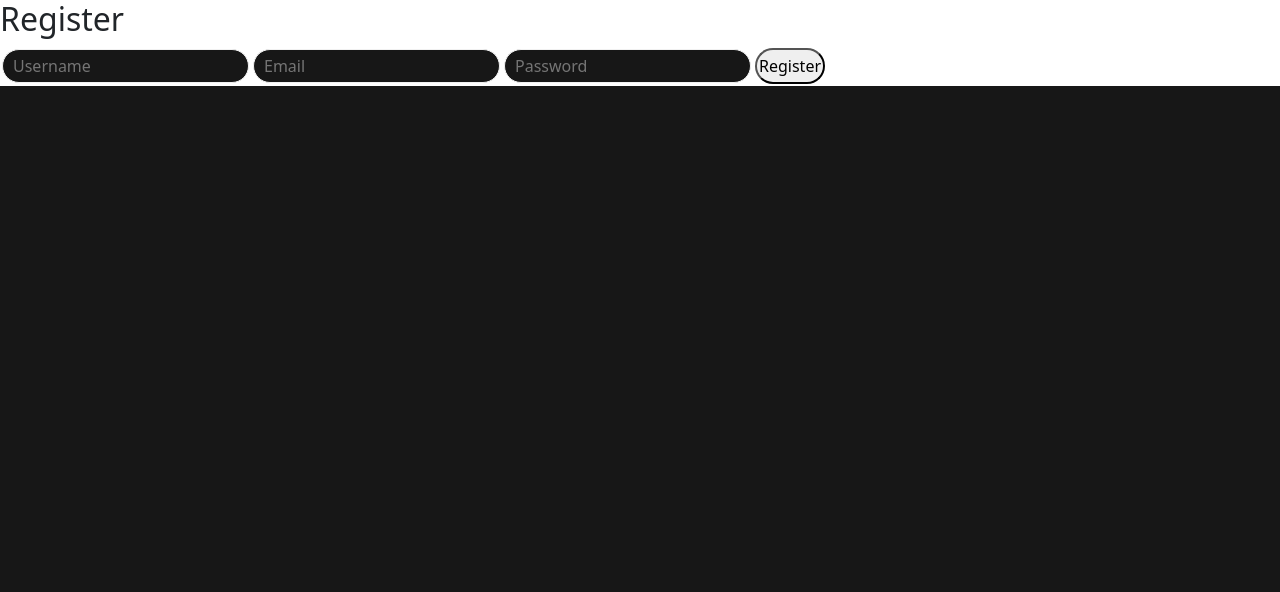
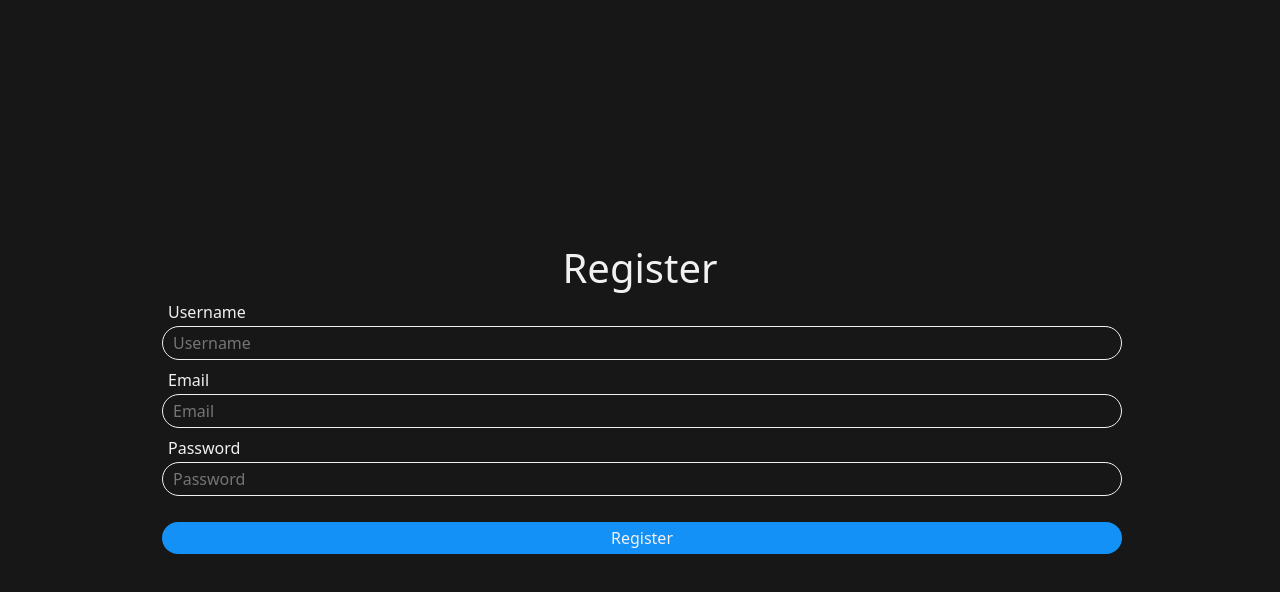
Before and after one commit to aleama01/ThisCover, a React (Create React App) app: page /registration in a window 1280 px wide. Shown: the top 592 px of the page. Built offline with nearby package versions, Linux system fonts and the light colour scheme.

Commit message:
retrieve schedules funct

```diff
--- a/src/components/AlbumCard.tsx
+++ b/src/components/AlbumCard.tsx
@@ -16,7 +16,7 @@ const AlbumCard = ({ album }: { album: IAlbum }) => {
       <div className='album-card-image my-3 position-relative'>
         <div className='position-absolute top-0 end-0 p-2' >
           <svg width="30" height="30" viewBox="0 0 20 21" fill="none" xmlns="http://www.w3.org/2000/svg">
-            <path fill-rule="evenodd" clip-rule="evenodd" d="M15.915 8.93686C12.6917 7.02562 7.375 6.85005 4.2975 7.78279C3.80333 7.93256 3.28083 7.65382 3.13167 7.16041C2.98167 6.667 3.26 6.14529 3.755 5.99552C7.2875 4.92466 13.1592 5.13184 16.87 7.33098C17.3142 7.59475 17.46 8.1672 17.1967 8.61069C16.9333 9.05418 16.3592 9.20062 15.915 8.93686ZM15.81 11.7684C15.5833 12.1345 15.1042 12.2493 14.7375 12.0246C12.05 10.3755 7.9525 9.89706 4.7725 10.8606C4.36083 10.9854 3.925 10.7533 3.8 10.3422C3.67583 9.93034 3.90833 9.49684 4.32 9.3712C7.95167 8.27121 12.4667 8.80373 15.5533 10.6983C15.92 10.923 16.035 11.4031 15.81 11.7684ZM14.5858 14.4867C14.4067 14.7813 14.0225 14.8736 13.7292 14.6939C11.3808 13.2611 8.425 12.9374 4.94417 13.7312C4.60917 13.8078 4.275 13.5981 4.19833 13.2636C4.12167 12.9283 4.33083 12.5946 4.66667 12.5181C8.47583 11.6486 11.7433 12.023 14.3792 13.6314C14.6733 13.8102 14.7658 14.1938 14.5858 14.4867ZM10 0.0853882C4.4775 0.0853882 0 4.55606 0 10.0701C0 15.585 4.4775 20.0549 10 20.0549C15.5233 20.0549 20 15.585 20 10.0701C20 4.55606 15.5233 0.0853882 10 0.0853882Z" fill="#F1F1F1" />
+            <path fillRule="evenodd" clipRule="evenodd" d="M15.915 8.93686C12.6917 7.02562 7.375 6.85005 4.2975 7.78279C3.80333 7.93256 3.28083 7.65382 3.13167 7.16041C2.98167 6.667 3.26 6.14529 3.755 5.99552C7.2875 4.92466 13.1592 5.13184 16.87 7.33098C17.3142 7.59475 17.46 8.1672 17.1967 8.61069C16.9333 9.05418 16.3592 9.20062 15.915 8.93686ZM15.81 11.7684C15.5833 12.1345 15.1042 12.2493 14.7375 12.0246C12.05 10.3755 7.9525 9.89706 4.7725 10.8606C4.36083 10.9854 3.925 10.7533 3.8 10.3422C3.67583 9.93034 3.90833 9.49684 4.32 9.3712C7.95167 8.27121 12.4667 8.80373 15.5533 10.6983C15.92 10.923 16.035 11.4031 15.81 11.7684ZM14.5858 14.4867C14.4067 14.7813 14.0225 14.8736 13.7292 14.6939C11.3808 13.2611 8.425 12.9374 4.94417 13.7312C4.60917 13.8078 4.275 13.5981 4.19833 13.2636C4.12167 12.9283 4.33083 12.5946 4.66667 12.5181C8.47583 11.6486 11.7433 12.023 14.3792 13.6314C14.6733 13.8102 14.7658 14.1938 14.5858 14.4867ZM10 0.0853882C4.4775 0.0853882 0 4.55606 0 10.0701C0 15.585 4.4775 20.0549 10 20.0549C15.5233 20.0549 20 15.585 20 10.0701C20 4.55606 15.5233 0.0853882 10 0.0853882Z" fill="#F1F1F1" />
           </svg>
         </div>
         <img src={album.image} className="album-card-image" />
--- a/src/components/AlbumCardsGallery.tsx
+++ b/src/components/AlbumCardsGallery.tsx
@@ -3,7 +3,7 @@ import { URL } from 'url'
 import { IAlbum } from '../interfaces'
 import AlbumCard from './AlbumCard'
 
-const AlbumCardsGallery = () => {
+const AlbumCardsGallery = ({ schedule }: { schedule: Array<any> }) => {
   const album: IAlbum = {
     title: "Lorem Ipsum",
     author: "Frank Sinatra",
--- a/src/components/Homepage.tsx
+++ b/src/components/Homepage.tsx
@@ -1,16 +1,45 @@
-import React from 'react'
+import React, { useEffect, useState } from 'react'
 import AlbumCardsGallery from './AlbumCardsGallery'
 import Layout from './Layout'
+import axios from 'axios'
 import Navbar from './Navbar'
 
 const Homepage = () => {
+  const [isId, setIsId] = useState(sessionStorage.getItem('id'));
+  const [isCheckingId, setIsCheckingId] = useState<boolean>(true);
+  const [schedule, setSchedule] = useState([]);
+
+  useEffect(() => {
+    const user_id = sessionStorage.getItem('id')
+    if (user_id) {
+      setIsId(user_id)
+    }
+    console.log(isId)
+    setIsCheckingId(false)
+  }, [])
+
+  useEffect(() => {
+    const fetchSchedules = async () => {
+      try {
+        if (!isId) return;
+        const response = await axios.get(`http://localhost:3000/api/schedules/${isId}`);
+        setSchedule(response.data);
+      } catch (error) {
+        console.error('Error fetching schedule:', error);
+      }
+    };
+
+    fetchSchedules();
+  }, [isId]);
+
+  console.log(schedule)
   return (
     <Layout>
       <h1 className='text-center my-4'>
         ThisCover
       </h1>
       <div className='my-auto'>
-        <AlbumCardsGallery />
+        <AlbumCardsGallery schedule={schedule} />
       </div>
     </Layout>
   )
--- a/src/pages/Login.tsx
+++ b/src/pages/Login.tsx
@@ -15,9 +15,11 @@ const Login = () => {
     e.preventDefault();
     try {
       const response = await axios.post('http://localhost:3000/api/login', { email, password });
+      console.log(response)
       setMessage(response.data.message);
       // Save token to local storage or context
       sessionStorage.setItem('token', response.data.token);
+      sessionStorage.setItem('id', response.data.id);
       setIsAuthenticated(true)
       navigate('/');
     } catch (error: any) {
--- a/src/pages/Registration.tsx
+++ b/src/pages/Registration.tsx
@@ -10,7 +10,7 @@ const Registration = () => {
   const handleSubmit = async (e: any) => {
     e.preventDefault();
     try {
-      const response = await axios.post('/api/register', { username, email, password });
+      const response = await axios.post('http://localhost:3000/api/register', { username, email, password });
       setMessage(response.data.message);
     } catch (error: any) {
       setMessage(error.response.data.message);
@@ -18,28 +18,34 @@ const Registration = () => {
   };
 
   return (
-    <div>
-      <h2>Register</h2>
-      <form onSubmit={handleSubmit}>
+    <div className='min-vh-100 d-flex justify-content-center align-items-center flex-column dark-theme'>
+      <h1>Register</h1>
+      <form onSubmit={handleSubmit} className="d-flex w-75 justify-content-center align-items-start flex-column">
+        <label htmlFor="text" className="text-left ps-2">Username</label>
         <input
           type="text"
           placeholder="Username"
           value={username}
           onChange={(e) => setUsername(e.target.value)}
+          className="col-12 mb-2"
         />
+        <label htmlFor="email" className="text-left ps-2">Email</label>
         <input
           type="email"
           placeholder="Email"
           value={email}
           onChange={(e) => setEmail(e.target.value)}
+          className="col-12 mb-2"
         />
+        <label htmlFor="password" className="text-left ps-2">Password</label>
         <input
           type="password"
           placeholder="Password"
           value={password}
           onChange={(e) => setPassword(e.target.value)}
+          className="col-12 mb-4"
         />
-        <button type="submit">Register</button>
+        <button type="submit" className='btn-accent w-100'>Register</button>
       </form>
       {message && <p>{message}</p>}
     </div>
```
Also changed, not shown: server.js (+12 -13 lines).
